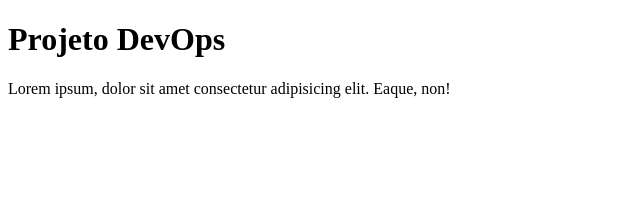
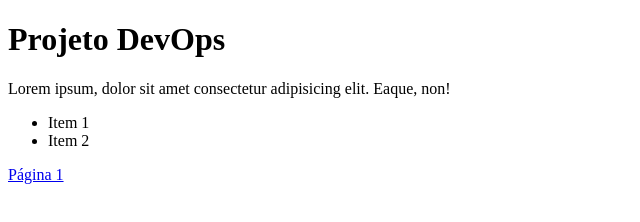
Before and after one commit to Professor-Vanderson/projetoLive, a plain HTML site: page index.html in a window 1280 px wide. Shown: the whole page, without its empty margins (0-640 px from the left). Drawn offline with Linux system fonts and the light colour scheme.

Commit message:
Alterado o projeto

```diff
--- a/index.html
+++ b/index.html
@@ -8,5 +8,10 @@
 <body>
     <h1>Projeto DevOps</h1>
     <p>Lorem ipsum, dolor sit amet consectetur adipisicing elit. Eaque, non!</p>
+    <ul>
+        <li>Item 1</li>
+        <li>Item 2</li>
+    </ul>
+    <a href="pag1.html">Página 1</a>
 </body>
 </html>
```
Also changed, not shown: pag1.html (added, +12 -0 lines).
